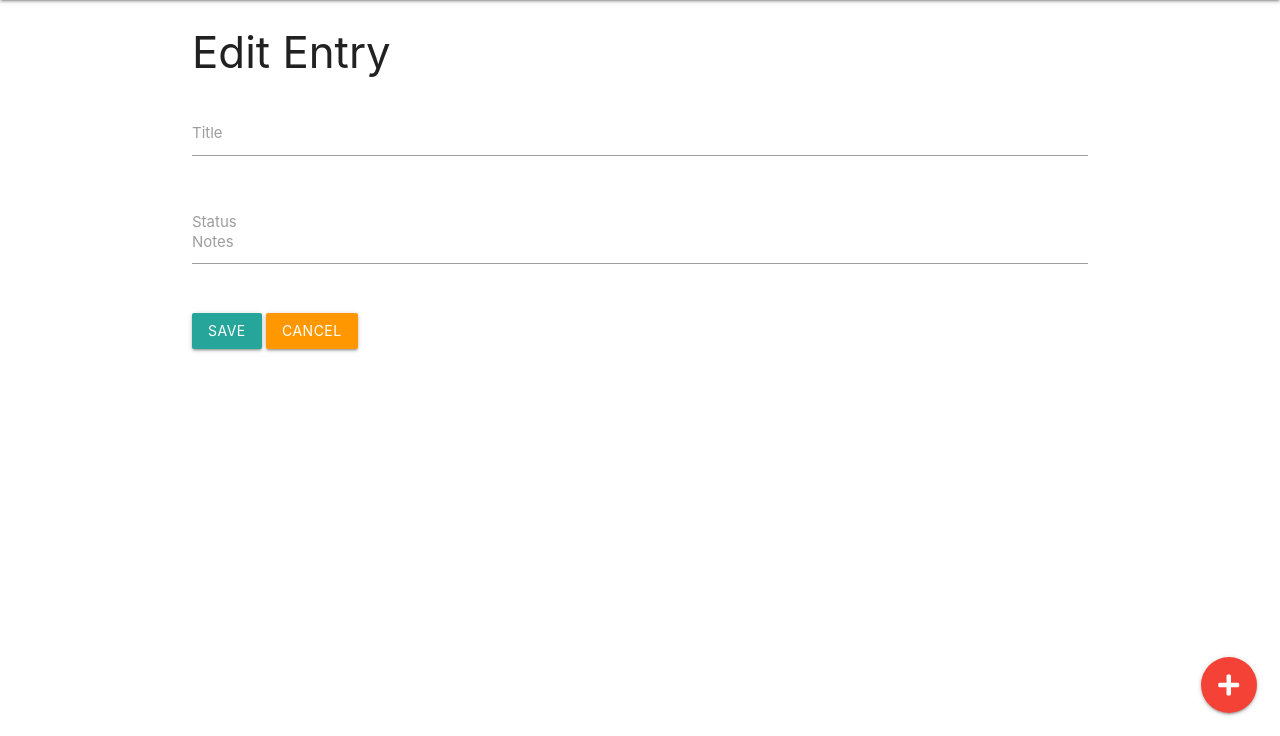
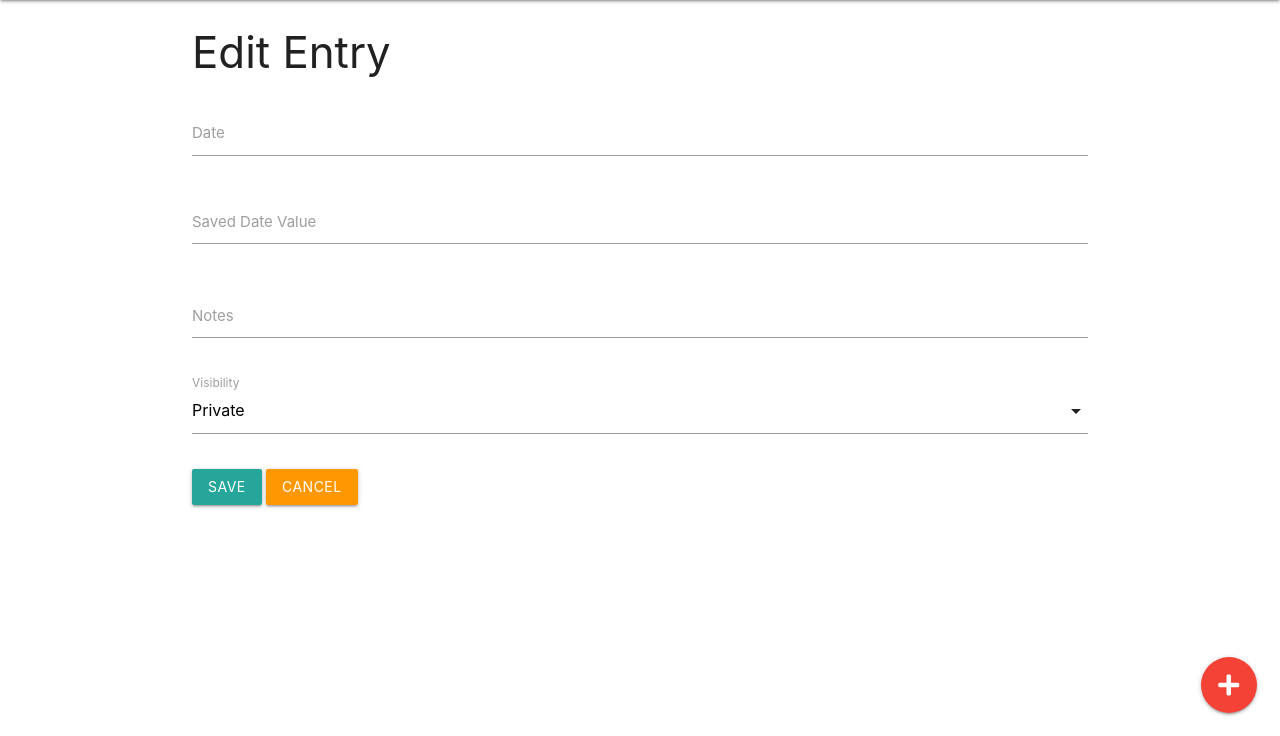
Before and after one commit to bschnei/mysail-life, a Node server app: template app/views/entries/edit.hbs in a window 1280 px wide. Shown: the part 64-800 px from the top of the page. Run offline with Node 20, Linux system fonts and the light colour scheme; the template is opened without the code that fills it, so the values that code supplies are empty; some libraries are stand-ins or nearby versions.

Commit message:
try to fix the edit view. date not working yet

```diff
--- a/app/models/User.js
+++ b/app/models/User.js
@@ -24,9 +24,6 @@ const UserSchema = new mongoose.Schema({
         type: Date,
         default: Date.now
     },
-    lastLogin: {
-        type: Date,
-    }
 })
 
 module.exports = mongoose.model('User', UserSchema)
--- a/app/views/entries/add.hbs
+++ b/app/views/entries/add.hbs
@@ -35,13 +35,14 @@
     <script>
         // set the default date in the datepicker to today
         document.addEventListener('DOMContentLoaded', function() {
+            const today = new Date();
             let options = {
-                defaultDate: new Date(),
+                defaultDate: today,
                 setDefaultDate: true
             };
             let elems = document.querySelector('#date');
             let instance = M.Datepicker.init(elems, options);
-            instance.setDate(new Date());
+            instance.setDate(today);
         });
     </script>
 </div>
--- a/app/views/entries/edit.hbs
+++ b/app/views/entries/edit.hbs
@@ -2,29 +2,37 @@
 <div class="row">
     <form action="/entries/{{entry._id}}" method="POST" class="col s12">
         <input type="hidden" name="_method" value="PUT">
+
         <div class="row">
             <div class="input-field">
-                <input type="text" id="title" name="title" value="{{entry.title}}">
-                <label for="title">Title</label>
+                <input type="text" id="date" name="date" class="datepicker">
+                <label for="date">Date</label>
             </div>
         </div>
 
         <div class="row">
             <div class="input-field">
-                <select id="status" name="status">
-                    {{#select entry.status}}
-                    <option value="private" selected>Private</option>
-                    <option value="public">Public</option>
-                    {{/select}}
-                </select>
-                <label for="status">Status</label>
+                <textarea id="dateval" class="materialize-textarea">{{entry.date}}</textarea>
+                <label for="dateval">Saved Date Value</label>
             </div>
         </div>
 
         <div class="row">
             <div class="input-field">
-                <textarea id="body" class="materialize-textarea">{{entry.body}}</textarea>
-                <label for="body">Notes</label>
+                <textarea id="notes" class="materialize-textarea">{{entry.notes}}</textarea>
+                <label for="notes">Notes</label>
+            </div>
+        </div>
+
+        <div class="row">
+            <div class="input-field">
+                <select id="visibility" name="visibility">
+                    {{#select entry.visibility}}
+                    <option value="private" selected>Private</option>
+                    <option value="public">Public</option>
+                    {{/select}}
+                </select>
+                <label for="visibility">Visibility</label>
             </div>
         </div>
 
@@ -33,4 +41,19 @@
             <a href="/dashboard" class="btn orange">Cancel</a>
         </div>
     </form>
+
+    <script>
+        // set the value in the datepicker
+        document.addEventListener('DOMContentLoaded', function() {
+            const dateValue = new Date({{entry.date}};
+            let options = {
+                defaultDate: dateValue,
+                setDefaultDate: true
+            };
+            let elems = document.querySelector('#date');
+            let instance = M.Datepicker.init(elems, options);
+            instance.setDate(dateValue);
+        });
+    </script>
+
 </div>
```
